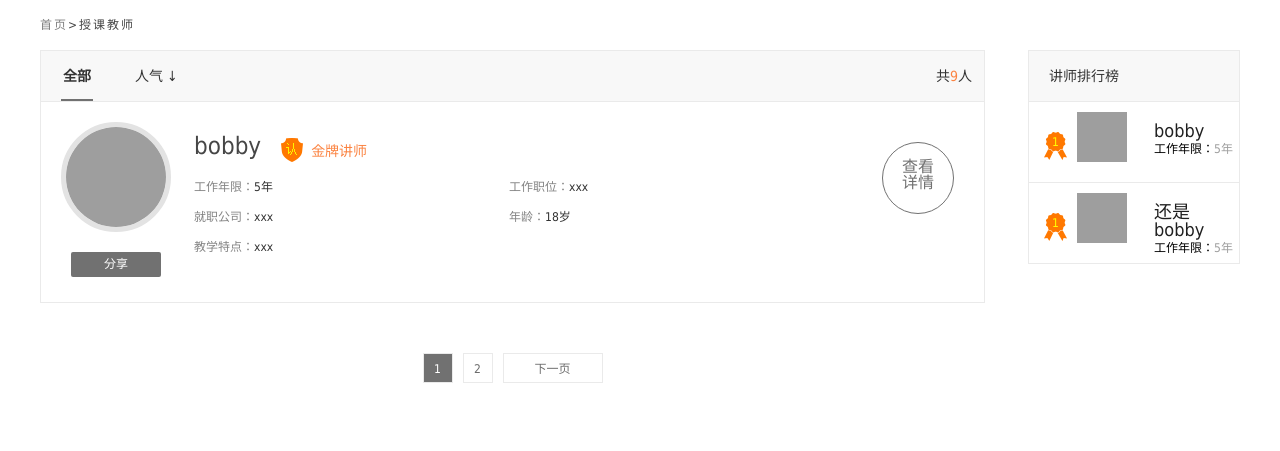
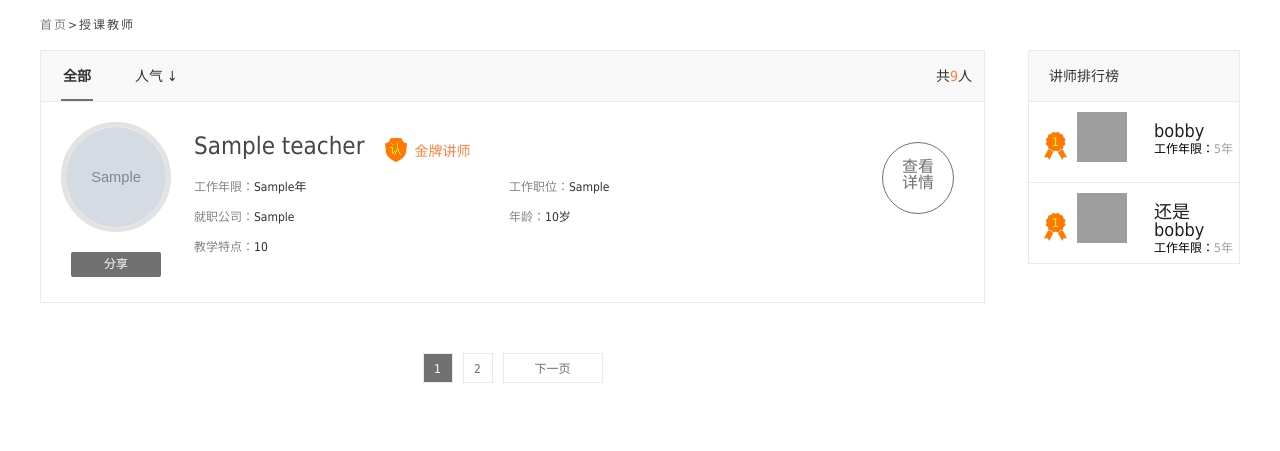
Before and after one commit to StarNek0/MxEduOL, a Django app: template templates/teachers-list.html in a window 1280 px wide. Shown: the part 192-643 px from the top of the page. Run offline with Django 3.2, Linux system fonts and the light colour scheme; the template is opened without the code that fills it: most values are stand-ins (such as "Sample title", 1, 10 or a date in 2020); grey boxes marked "Sample" are stand-in pictures; grey boxes are pictures that could not be loaded.

Commit message:
动态显示所有讲师基本信息，添加models内容，

```diff
--- a/apps/organization/models.py
+++ b/apps/organization/models.py
@@ -52,6 +52,7 @@ class Teacher(models.Model):
     work_company = models.CharField(max_length=50, verbose_name='就职公司名称')
     work_position = models.CharField(max_length=50, verbose_name='所在职位')
     points = models.CharField(max_length=100, verbose_name='教学特点')
+    age = models.IntegerField(default=20, verbose_name='讲师年龄')
     image = models.ImageField(default='', upload_to='teacher/%Y/%m', verbose_name='头像', max_length=100)
     click_num = models.IntegerField(default=0, verbose_name='点击量')
     fav_nums = models.IntegerField(default=0, verbose_name='收藏量')
--- a/apps/organization/urls.py
+++ b/apps/organization/urls.py
@@ -4,7 +4,8 @@
 
 from django.conf.urls import url, include
 
-from .views import OrgView, AddUserAskView, OrgHomeView, OrgCourseView, OrgDescView, OrgTeacherView, AddFavView, TeacherListView
+from .views import OrgView, AddUserAskView, OrgHomeView, OrgCourseView, OrgDescView, OrgTeacherView, AddFavView
+from .views import TeacherListView
 
 urlpatterns = [
     url(r'^list/$', OrgView.as_view(), name='org_list'),
--- a/apps/organization/views.py
+++ b/apps/organization/views.py
@@ -188,7 +188,7 @@ class AddFavView(View):
 class TeacherListView(View):
     # 授课教师列表页
     def get(self, request):
-        teachers = Teacher.objects.all()
+        all_teachers = Teacher.objects.all()
         return render(request, 'teachers-list.html', {
-            'teachers': teachers,
+            'all_teachers': all_teachers,
         })
--- a/templates/teachers-list.html
+++ b/templates/teachers-list.html
@@ -49,13 +49,13 @@
                         </ul>
                         <div class="fr butler-num">共<span class="key">9</span>人&nbsp;&nbsp;&nbsp;</div>
                     </div>
-
+                    {% for teacher in all_teachers %}
                     <dl class="des">
                         <dt>
                             <a href="/org/teacher/detail/1/">
                                 <div class="picpic">
                                     <img width="100" height="100" class="scrollLoading"
-                                         src="../media/teacher/2016/11/aobama_CXWwMef.png"/>
+                                         src="{{ MEDIA_URL }}{{ teacher.image }}"/>
                                 </div>
                             </a>
                         <div class="btn">
@@ -71,19 +71,19 @@
                         </dt>
                         <dd>
                             <a href="/org/teacher/detail/1/">
-                                <h1>bobby<span class="key picbig">金牌讲师</span></h1>
+                                <h1>{{ teacher.name }}<span class="key picbig">金牌讲师</span></h1>
                             </a>
                             <ul class="cont">
-                                <li>工作年限：<span>5年</span></li>
-                                <li>工作职位：<span>xxx</span></li>
-                                <li>就职公司：<span>xxx&nbsp;</span></li>
-                                <li>年龄：<span>18岁</span></li>
-                                <li>教学特点：<span>xxx</span></li>
+                                <li>工作年限：<span>{{ teacher.work_years }}年</span></li>
+                                <li>工作职位：<span>{{ teacher.work_position }}</span></li>
+                                <li>就职公司：<span>{{ teacher.work_company }}&nbsp;</span></li>
+                                <li>年龄：<span>{{ teacher.age }}岁</span></li>
+                                <li>教学特点：<span>{{ teacher.points }}</span></li>
                             </ul>
                         </dd>
                         <a class="buy buyservice" href="/org/teacher/detail/1/"><br/>查看<br/>详情</a>
                     </dl>
-
+                    {% endfor %}
 
                 </div>
                 <div class="pageturn">
```
Also changed, not shown: apps/organization/migrations/0005_teacher_age.py (added), media/teacher/2017/06/121f0f3a3259025f35cfa817673b8e00_b.jpeg.jpg (added), media/teacher/2017/06/20130714170710_HvaaE.jpeg.jpg (added), media/teacher/2017/06/5333a1d100010c2602000200.jpg (added), media/teacher/2017/06/533e4bec0001ae5302000200.jpg (added), media/teacher/2017/06/545847990001d46402200220.jpg (added), media/teacher/2017/06/jetpack-octocat-airlock-b1d6ad7f41f88e5207896fe1f63ca30b.jpg (added).
